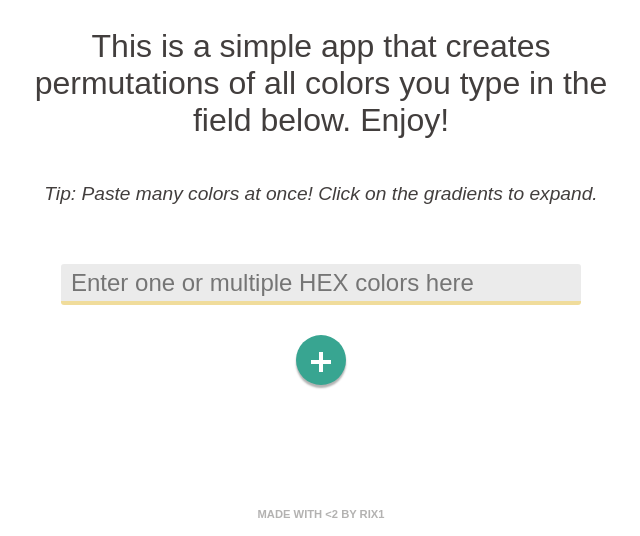
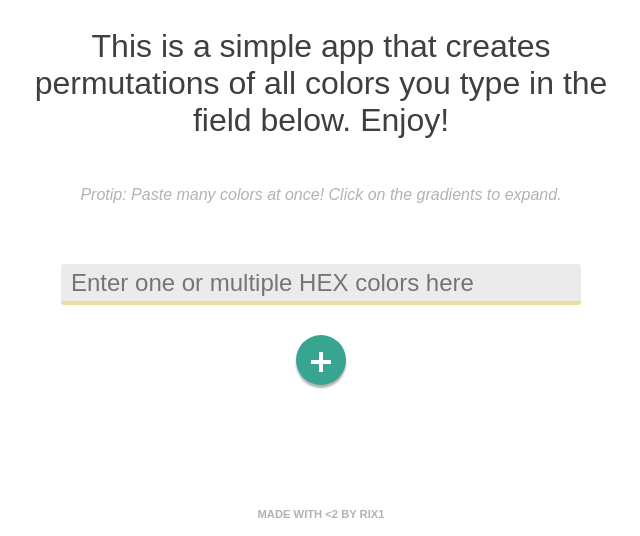
Before and after one commit to rix1/gradient-mixer, a website: page client/index.html in a window 1280 px wide. Shown: the part 264-800 px from the top of the page, without its empty margins (319-959 px from the left). Drawn offline with nearby package versions, Linux system fonts and the light colour scheme.

Commit message:
cleaned up some more

```diff
--- a/client/app.js
+++ b/client/app.js
@@ -107,7 +107,7 @@ myApp.factory('Content', function () {
 	return {
 		heading: "Gradient Mixer!",
 		intro: "This is a simple app that creates permutations of all colors you type in the field below. Enjoy!",
-		tip: "Tip: Paste many colors at once! Click on the gradients to expand."
+		tip: "Protip: Paste many colors at once! Click on the gradients to expand."
 
 	};
 });
--- a/client/components/hero.less
+++ b/client/components/hero.less
@@ -20,8 +20,9 @@
   color: @grey_light;
 
   small{
-    font-size: .6em;
+    font-size: .5em;
     font-style: italic;
+    color: fade(@grey_light,40);
 
   }
 }
--- a/client/index.html
+++ b/client/index.html
@@ -45,7 +45,7 @@
 			<s class="bar"></s>
 			<s class="bar"></s>
 		</button>
-		<div class="exportarea" ng-show="gradients.length > 0">
+		<div class="exportarea" ng-show="generated_css.length > 0">
 			<h3>Exported CSS: <small>(select and copy)</small></h3>
 			<textarea cols="60" rows="12" wrap="off">{{generated_css}}</textarea>
 		</div>
```
Also changed, not shown: client/styles/style.css.
